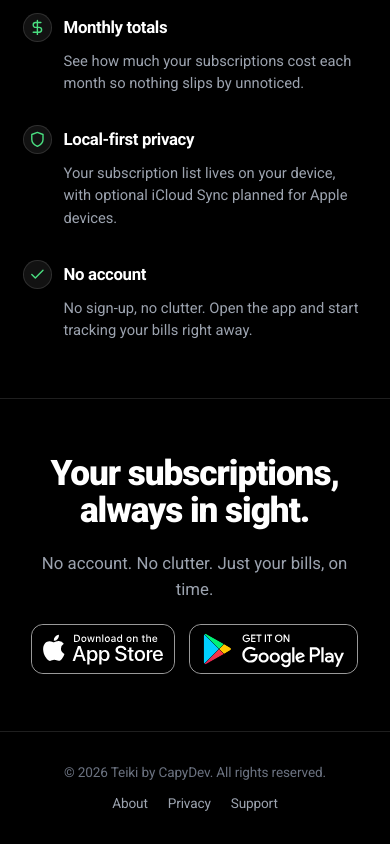
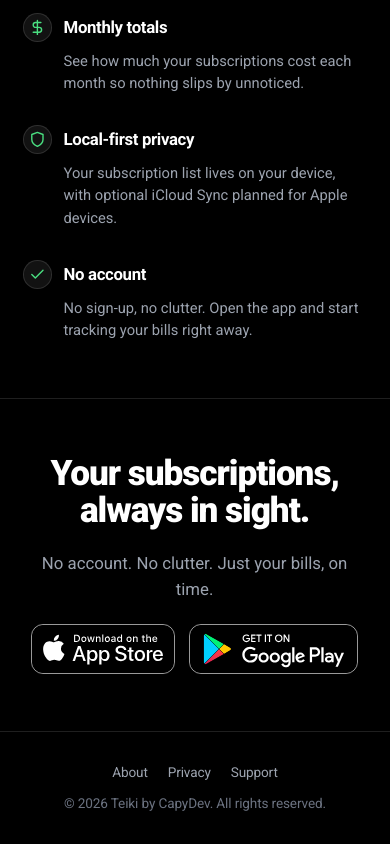
Before and after one commit to teikiapp/teiki-web, an Angular app: page / in a window 390 px wide. Shown: the part 1558-2402 px from the top of the page. Built offline with nearby package versions, Linux system fonts and the light colour scheme.

Commit message:
fix: update footer section display

```diff
--- a/src/styles.css
+++ b/src/styles.css
@@ -870,7 +870,7 @@ h1 {
   padding: 30px var(--gutter);
   display: flex;
   align-items: center;
-  justify-content: center;
+  justify-content: space-between;
   gap: 24px;
   color: var(--faint);
   font-size: 0.85rem;
@@ -1018,7 +1018,8 @@ h1 {
   }
 
   .site-footer {
-    flex-direction: column;
+    flex-direction: column-reverse;
+    align-items: center;
     gap: 10px;
   }
 }
```
